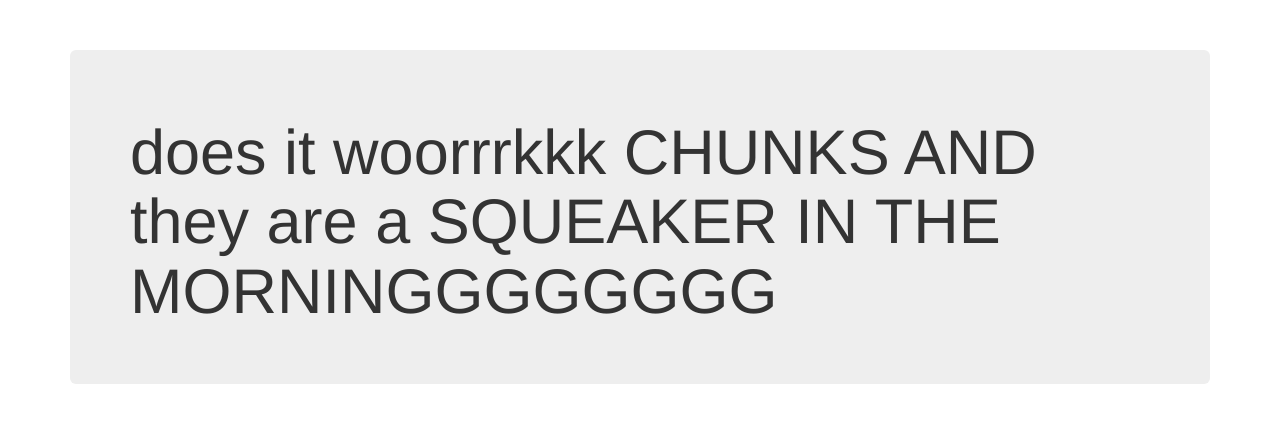
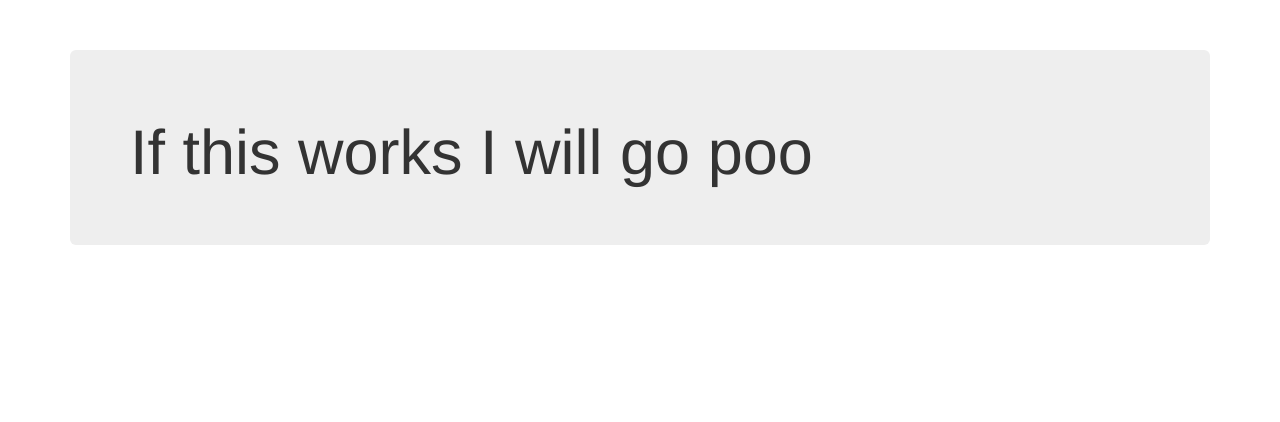
Before and after one commit to jaygrollman/chunksandsqueaker, a website: page index.html in a window 1280 px wide. Drawn offline with nearby package versions, Linux system fonts and the light colour scheme.

Commit message:
please god

```diff
--- a/index.html
+++ b/index.html
@@ -13,7 +13,7 @@
 
     <div class="container">
         <div class="jumbotron">
-            <h1>does it woorrrkkk CHUNKS AND they are a SQUEAKER IN THE MORNINGGGGGGGG</h1>
+            <h1>If this works I will go poo</h1>
         </div>
     </div>
 
```
